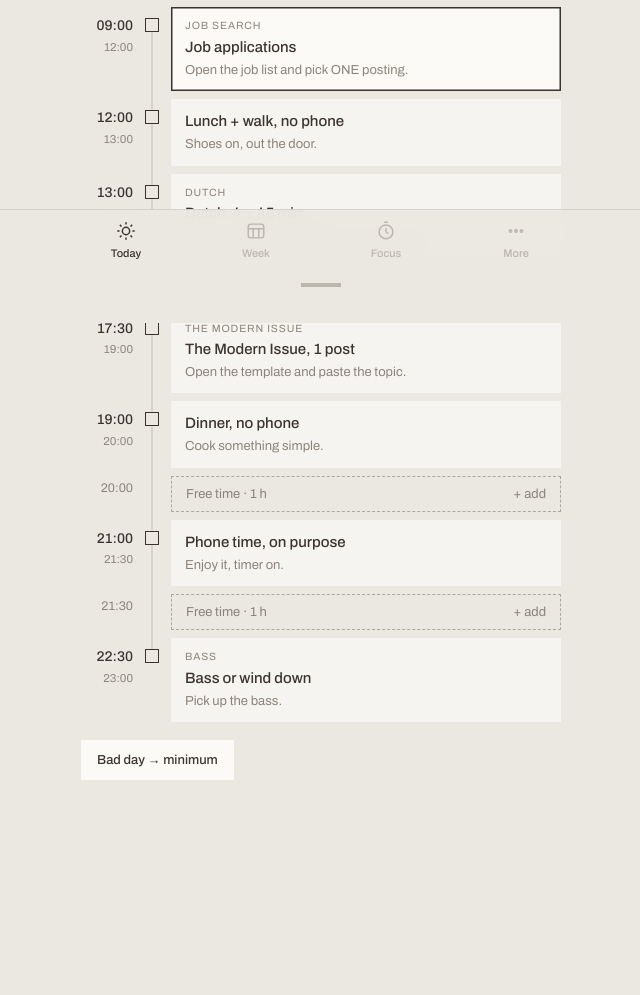
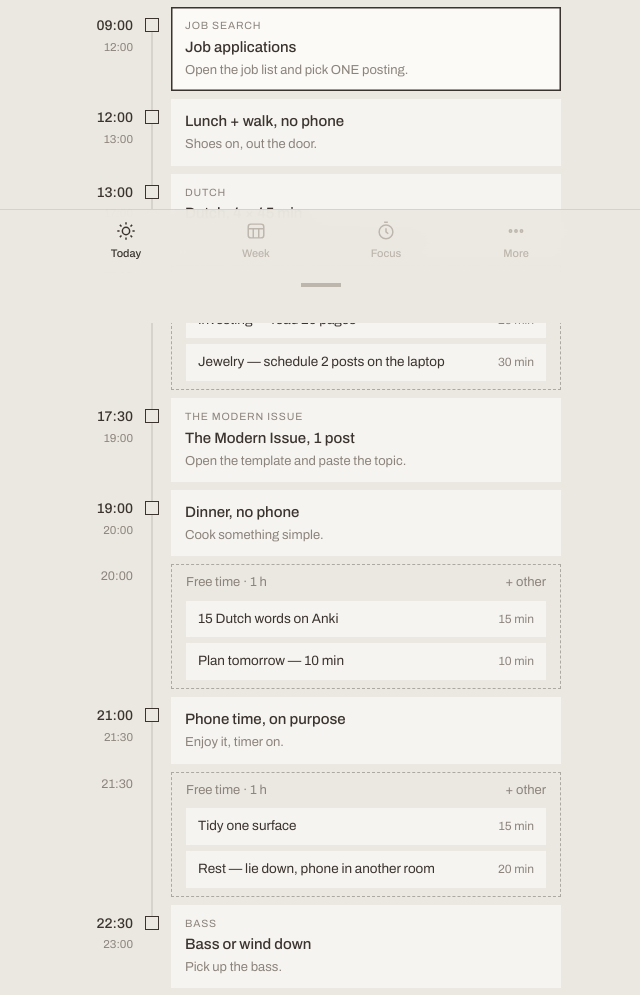
Before and after one commit to ekecci/studio, a plain HTML site: page focus/index.html in a window 1280 px wide. Shown: the part 527-1522 px from the top of the page, without its empty margins (319-959 px from the left). Before the commit the page ends 1425 px from the top, so only its background shows below. Drawn offline with Linux system fonts and the light colour scheme.

Commit message:
Focus Plan: suggestions for free time, based on mood, priorities and the week
Co-Authored-By: Claude Opus 5.5 <noreply@anthropic.com>
Claude-Session: https://claude.ai/code/session_012JHHr8VvbXhdnMnpaKBtBQ

```diff
--- a/focus/index.html
+++ b/focus/index.html
@@ -100,7 +100,12 @@
   .ln.gap{min-height:0;cursor:default}
   .ln.gap .tm{padding-top:8px}.ln.gap .tm b{font-weight:400;color:var(--mid);font-size:12.5px}
   .ln.gap .body{background:transparent;border:1px dashed var(--rule);padding:8px 14px;color:var(--mid);font-size:13px;display:flex;justify-content:space-between;gap:8px}
-  .ln.gap.tap{cursor:pointer}.ln.gap.tap:hover .body{color:var(--ink)}
+  .ln.gap.tap .body{display:block}
+  .ln.gap .gh{display:flex;justify-content:space-between;gap:8px}
+  .sugs{display:flex;flex-direction:column;gap:6px;margin-top:9px}
+  .sug{display:flex;justify-content:space-between;gap:10px;align-items:baseline;text-align:left;background:var(--card);padding:9px 12px;color:var(--ink);font-size:13.5px}
+  .sug span{color:var(--mid);font-size:12px;white-space:nowrap}
+  .sug:active{background:var(--ink);color:var(--paper)}
   /* week */
   .drow{background:var(--card);border-radius:0;display:flex;gap:14px;padding:14px 16px;margin-bottom:8px;cursor:pointer}
   .drow .L{width:34px;flex:none;text-align:center}
@@ -489,10 +494,59 @@ function renderStrip(){
     b.onclick=()=>{if(i===todayIdx)return;sel=i;editing=false;renderWeek();show('week');setTimeout(()=>$('dayTitle').scrollIntoView({block:'center'}),50)};S.appendChild(b)});
 }
 const dur=h=>{const m=Math.round(h*60);return m>=60?Math.floor(m/60)+' h'+(m%60?' '+(m%60)+' min':''):m+' min'};
+let shownSug=new Set();
+const SUG=[
+ // name, first step, goal, minutes, earliest, latest, kind
+ ['Walk outside, no phone','Shoes on, door open.',null,20,7,21,'body'],
+ ['Stretch + a glass of water','Stand up, arms up.',null,10,7,23,'body'],
+ ['Rest — lie down, phone in another room','Set a 20-min timer.',null,20,11,22,'rest'],
+ ['15 Dutch words on Anki','Open Anki, start the deck.','Dutch',15,7,22,'light'],
+ ['Dutch podcast while walking','Pick one episode.','Dutch',30,8,21,'body'],
+ ['Bass — 20 minutes','Pick up the bass.','Bass',20,9,22.5,'rest'],
+ ['Investing — read 20 pages','Open the book at your bookmark.','Investing',25,8,22.5,'light'],
+ ['One extra job application','Open the job list, pick ONE.','Job search',45,8,19,'work'],
+ ['Portfolio — fix one page','Open the PDF, pick one page.','Portfolio',45,8,20,'work'],
+ ['Jewelry — photograph 3 pieces','Daylight by the window.','Jewelry',40,9,16.5,'work'],
+ ['Jewelry — schedule 2 posts on the laptop','Open the laptop, not the phone.','Jewelry',30,9,21,'light'],
+ ['Revit — one tutorial','Open the tutorial, sound on.','Revit + rendering',45,8,20,'work'],
+ ['Gym or a run','Clothes on. That\'s it.','Gym',60,7,20,'body'],
+ ['Tidy one surface','Clear the desk.',null,15,8,22,'light'],
+ ['Call or text a friend','Pick one person.',null,20,10,21.5,'rest'],
+ ['Plan tomorrow — 10 min','Write tomorrow\'s top 3.',null,10,17,22.5,'light'],
+ ['Cook something nice','Pick one recipe.',null,45,17,20.5,'rest']
+];
+function suggest(s,e){
+  const len=(e-s)*60,p=plan()||{},moods=p.moods||[],low=p.energy==='low'||moods.some(m=>['tired','sick','sad','overwhelmed'].includes(m));
+  const stressed=moods.some(m=>['stressed','anxious','restless'].includes(m));
+  const today=blocksFor(todayIdx),names=today.map(b=>b[2]),goalsToday=today.map(b=>b[4]);
+  const week=ORDER.flatMap(i=>blocksFor(i).map(b=>b[4])).filter(Boolean);
+  return SUG.filter(x=>x[3]<=len+1&&s>=x[4]-1e-6&&s+x[3]/60<=x[5]+1e-6&&!names.includes(x[0])&&!shownSug.has(x[0])&&!(x[2]==='Gym'&&goalsToday.includes('Gym')))
+   .map(x=>{let sc=0;
+     if(low)sc+=x[6]==='rest'?4:x[6]==='body'?2:x[6]==='light'?1:-4;
+     if(stressed)sc+=x[6]==='body'?3:x[6]==='rest'?1:0;
+     if(!low&&!stressed)sc+=x[6]==='work'?2:x[6]==='light'?1:0;
+     if(x[2]&&(p.prios||[]).includes(x[2]))sc+=4;
+     if(x[2])sc+=Math.max(0,3-week.filter(g=>g===x[2]).length);   // goals that get little time this week
+     if(s>=19&&x[6]==='work')sc-=2;
+     sc+=((Math.floor(s*4)+x[0].length)%5)/10;                    // stable tie-break
+     return[sc,x]}).sort((a,b)=>b[0]-a[0]).slice(0,2).map(a=>{shownSug.add(a[1][0]);return a[1]});
+}
+function addBlock(x,s,e){
+  const len=Math.min(e-s,x[3]/60);const blk=[r5(s),r5(s+len),x[0],x[1],x[2],'away',null,true];
+  let p=plan();if(!p){p=state.plans[todayKey]={energy:'ok',moods:[],prios:[],note:'',extras:[],blocks:W(todayIdx).map(b=>b.slice()),later:[],tip:'',source:'planner'}}
+  p.blocks=p.blocks.concat([blk]).sort((a,b)=>a[0]-b[0]);p.extras=(p.extras||[]).concat([blk]);
+  save();renderAll();scheduleReminders();toast('Added: '+x[0]+' at '+fmt(blk[0]));
+}
 function gapEl(s,e,tap){const el=document.createElement('div');el.className='ln gap'+(tap?' tap':'');
-  el.innerHTML=`<div class="tm"><b>${fmt(s)}</b></div><div class="rail"></div><div class="body"><span>Free time · ${dur(e-s)}</span>${tap?'<span>+ add</span>':''}</div>`;
-  if(tap)el.onclick=()=>{sp={name:'',start:fmt(Math.max(s,r5(Math.ceil(nowH()*4)/4))),dur:[3,2,1,.5].find(x=>x<=e-s+1e-6)||.5};renderSpont()};return el}
-function fillList(box,dow,list,tapGaps){let prev=null;const h=nowH();
+  const start=tap?Math.max(s,r5(Math.ceil(nowH()*12)/12)):s;
+  el.innerHTML=`<div class="tm"><b>${fmt(start)}</b></div><div class="rail"></div><div class="body"><div class="gh"><span>Free time · ${dur(e-start)}</span>${tap?'<button class="other">+ other</button>':''}</div>${tap?'<div class="sugs"></div>':''}</div>`;
+  if(tap){
+    const box=el.querySelector('.sugs');
+    suggest(start,e).forEach(x=>{const b=document.createElement('button');b.className='sug';b.innerHTML=`${esc(x[0])}<span>${dur(Math.min(e-start,x[3]/60))}</span>`;b.onclick=()=>addBlock(x,start,e);box.appendChild(b)});
+    el.querySelector('.other').onclick=()=>{sp={name:'',start:fmt(start),dur:[3,2,1,.5].find(x=>x<=e-start+1e-6)||.5};renderSpont()};
+  }
+  return el}
+function fillList(box,dow,list,tapGaps){let prev=null;if(tapGaps)shownSug=new Set();const h=nowH();
   list.forEach(b=>{if(prev!==null&&b[0]-prev>=.25-1e-6){const s=prev,e=b[0];if(!(tapGaps&&e<=h))box.appendChild(gapEl(s,e,tapGaps&&e>h))}
     box.appendChild(lineEl(dow,b,dow===todayIdx));prev=Math.max(prev||0,b[1])})}
 function renderToday(){
--- a/focus/sw.js
+++ b/focus/sw.js
@@ -1,4 +1,4 @@
-const C='focus-plan-v5';
+const C='focus-plan-v6';
 const FILES=['./','index.html','manifest.json','icon-192.png','icon-512.png'];
 self.addEventListener('install',e=>{e.waitUntil(caches.open(C).then(c=>c.addAll(FILES)));self.skipWaiting()});
 self.addEventListener('activate',e=>{e.waitUntil(caches.keys().then(k=>Promise.all(k.filter(x=>x!==C).map(x=>caches.delete(x)))));self.clients.claim()});
```
